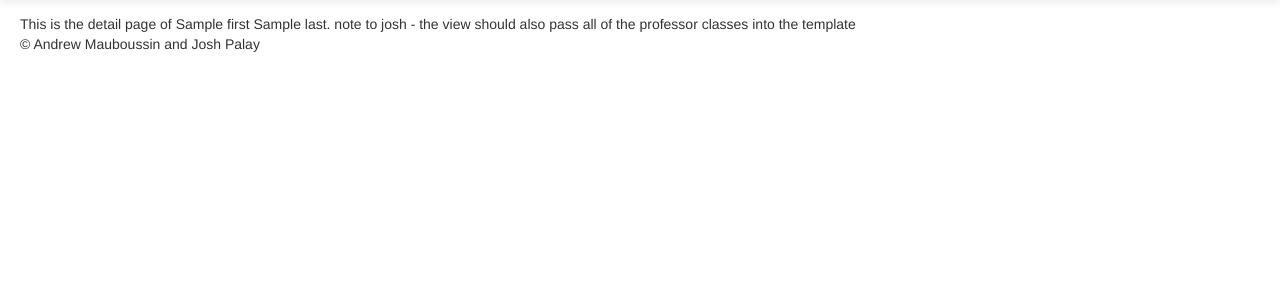
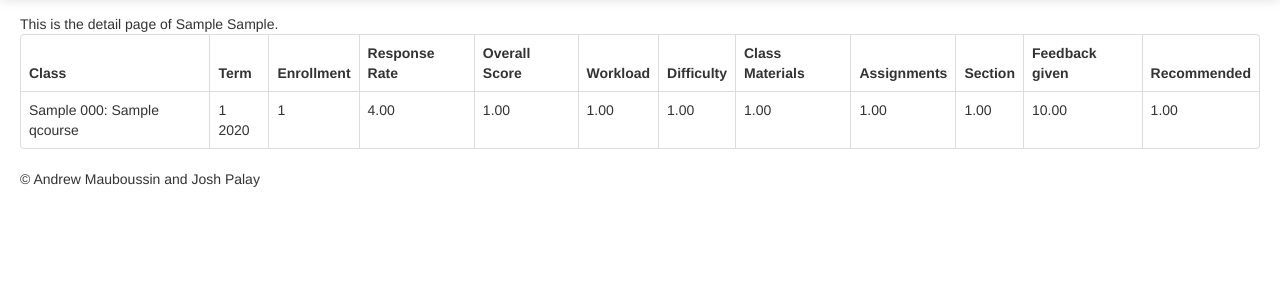
Before and after one commit to amauboussin/q-guide, a Django app: template q/templates/prof_detail.html in a window 1280 px wide. Shown: the part 46-346 px from the top of the page. Run offline with Django 3.2, Linux system fonts and the light colour scheme; tables that the repository leaves empty hold one stand-in row (values such as "Sample post"); the template is opened without the code that fills it: values that come from a table or form of the project are taken from there, most other values are stand-ins (such as "Sample title", 1, 10 or a date in 2020); some libraries are stand-ins or nearby versions.

Commit message:
added professor pages, added unicode methods

```diff
--- a/q/q/urls.py
+++ b/q/q/urls.py
@@ -15,7 +15,8 @@ urlpatterns = patterns('',
 
 
     url(r'^about/', TemplateView.as_view(template_name="about.html")),
-    (r'^(\w+)/$', CourseListView.as_view()), #department
+    (r'^courses/(\w+)/$', CourseListView.as_view()), #department
+    (r'^(\w+)/$', CourseListView.as_view()),
 
     (r'^(\w+)/(\d{4})/$', CourseListView.as_view()), #deparment/year
     (r'^(\w+)/(\w{4,6})/$', CourseListView.as_view()), #deparment/term
--- a/q/templates/course.html
+++ b/q/templates/course.html
@@ -2,6 +2,11 @@
 
 {% block content %}
 
+
+<h1>{{ courses.0.title }}</h1>
+<div class="span8">
+<h5>{{ courses.0.description }}</h5>
+</div>
 <table class="table table-bordered" id="course_list">
     <thead>
     <tr>
--- a/q/templates/course_list.html
+++ b/q/templates/course_list.html
@@ -13,7 +13,7 @@
 <tbody>
 {% for course in course_list %}
     <tr>
-        <td>{{ course.field }} {{ course.number }}: {{ course.title }}</td>
+        <td>{{ course }}</td>
         <td>{{ course.term }} {{ course.year }}</td>
         <td>{{ course.overall }}<div class="progress {{ course.style }}">
             <div class="bar" style="width: {{ course.percent }}%"></div>
--- a/q/templates/prof_detail.html
+++ b/q/templates/prof_detail.html
@@ -2,8 +2,42 @@
 
 {% block content %}
 
- This is the detail page of {{ prof.first }} {{ prof.last }}.
+ This is the detail page of {{ prof_rows.0.first }} {{ prof_rows.0.last }}.
 
-    note to josh - the view should also pass all of the professor classes into the template
+    <table class="table table-bordered" id="course_list">
+        <thead>
+        <tr>
+            <th>Class</th>
+            <th>Term</th>
+            <th>Enrollment</th>
+            <th>Response Rate</th>
+            <th>Overall Score</th>
+            <th>Workload</th>
+            <th>Difficulty</th>
+            <th>Class Materials</th>
+            <th>Assignments</th>
+            <th>Section</th>
+            <th>Feedback given</th>
+            <th>Recommended</th>
+        </tr>
+        </thead>
+        <tbody>
+        {% for course in courses %}
+            <tr>
+                <td>{{ course }}</td>
+                <td>{{ course.term }} {{ course.year }}</td>
+                <td>{{ course.enrollment }}</td>
+                <td>{{ course.response_rate }}</td>
+                <td>{{ course.overall }}</td>
+                <td id="workload{{ forloop.counter }}">{{ course.workload }}</td>
+                <td id="difficulty{{ forloop.counter }}">{{ course.difficulty }}</td>
+                <td>{{ course.materials }}</td>
+                <td>{{ course.assignments }}</td>
+                <td>{{ course.section }}</td>
+                <td>{{ course.feedback }}</td>
+                <td>{{ course.recommend }}</td>
 
+            </tr>
+        {% endfor %}
+        </tbody></table>
 {% endblock %}
--- a/q/viewer/models.py
+++ b/q/viewer/models.py
@@ -29,6 +29,9 @@ class Qcourses(models.Model):
     workload = models.DecimalField(decimal_places=2, null=True, max_digits=5, db_column='Workload', blank=True) # Field name made lowercase.
     difficulty = models.DecimalField(decimal_places=2, null=True, max_digits=5, db_column='Difficulty', blank=True) # Field name made lowercase.
     recommend = models.DecimalField(decimal_places=2, null=True, max_digits=5, db_column='WouldYouRecommend', blank=True) # Field name made lowercase.
+
+    def __unicode__(self):
+        return self.field+' '+self.number+': '+self.title
     class Meta:
         db_table = u'Qcourses'
 
```
Also changed, not shown: q/viewer/views.py (+11 -2 lines).
